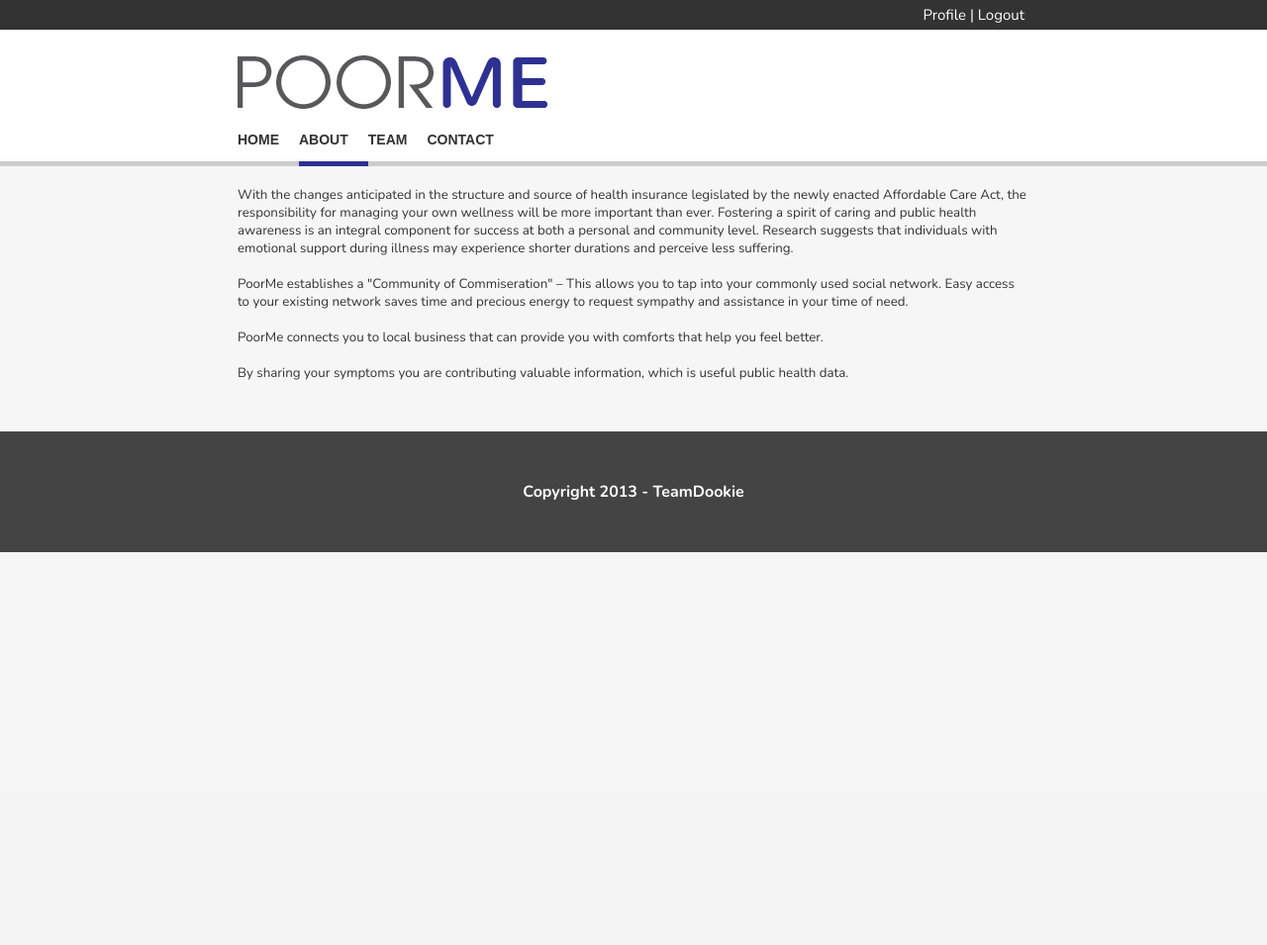
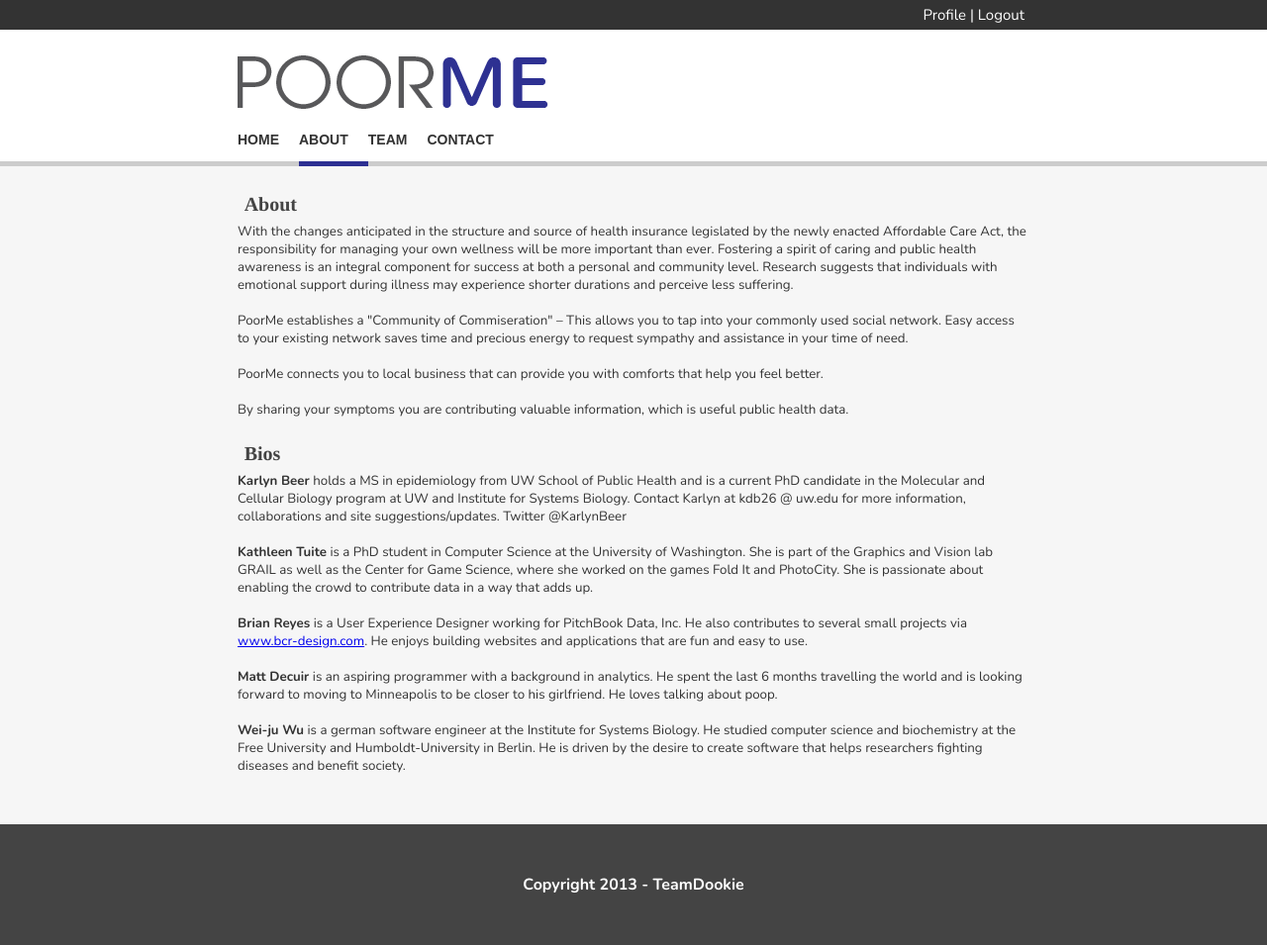
Before and after one commit to weiju/poorme, a Django app: page /about in a window 1280 px wide. Shown: the whole page at 99% size. Before the commit the page ends 558 px from the top, so only its background shows below. Run offline with Django 3.2, Linux system fonts and the light colour scheme; parts of the project's set-up code (start-up, migrations or seed data) failed here and were passed over.

Commit message:
added bios

```diff
--- a/templates/about.html
+++ b/templates/about.html
@@ -2,26 +2,45 @@
 {% block title %}About PoorMe{% endblock %}
 {% block content %}
 
+<h2>About</h2>
 <p>
 With the changes anticipated in the structure and source of health insurance legislated by the newly enacted Affordable Care Act, the responsibility for managing your own wellness will be more important than ever. Fostering a spirit of caring and public health awareness is an integral component for success at both a personal and community level. Research suggests that individuals with emotional support during illness may experience shorter durations and perceive less suffering.
 </p>
-
-<br />
-
+<br>
 <p>
 PoorMe establishes a "Community of Commiseration" – This allows you to tap into your commonly used social network. Easy access to your existing network saves time and precious energy to request sympathy and assistance in your time of need.
 </p>
-
-<br />
-
+<br>
 <p>
 PoorMe connects you to local business that can provide you with comforts that help you feel better.
 </p>
-
-<br />
-
+<br>
 <p>
 By sharing your symptoms you are contributing valuable information, which is useful public health data.
 </p>
-
+<br>
+<h2>Bios</h2>
+<p>
+<b>Karlyn Beer</b> holds a MS in epidemiology from UW School of Public Health and is a current PhD candidate in the Molecular and Cellular Biology program at UW and Institute for Systems Biology.  Contact Karlyn at kdb26 @ uw.edu for more information, collaborations and site suggestions/updates. Twitter @KarlynBeer
+</p>
+<br>
+<p>
+<b>Kathleen Tuite</b> is a PhD student in Computer Science at the University
+of Washington. She is part of the Graphics and Vision lab GRAIL as
+well as the Center for Game Science, where she worked on the games
+Fold It and PhotoCity. She is passionate about enabling the crowd to
+contribute data in a way that adds up.
+</p>
+<br>
+<p>
+<b>Brian Reyes</b> is a User Experience Designer working for PitchBook Data, Inc.  He also contributes to several small projects via <a href="www.bcr-design.com">www.bcr-design.com</a>.  He enjoys building websites and applications that are fun and easy to use.
+</p>
+<br>
+<p>
+<b>Matt Decuir</b> is an aspiring programmer with a background in analytics.  He spent the last 6 months travelling the world and is looking forward to moving to Minneapolis to be closer to his girlfriend.  He loves talking about poop.
+</p>
+<br>
+<p>
+<b>Wei-ju Wu</b> is a german software engineer at the Institute for Systems Biology. He studied computer science and biochemistry at the Free University and Humboldt-University in Berlin. He is driven by the desire to create software that helps researchers fighting diseases and benefit society.
+</p>
 {% endblock %}
```
